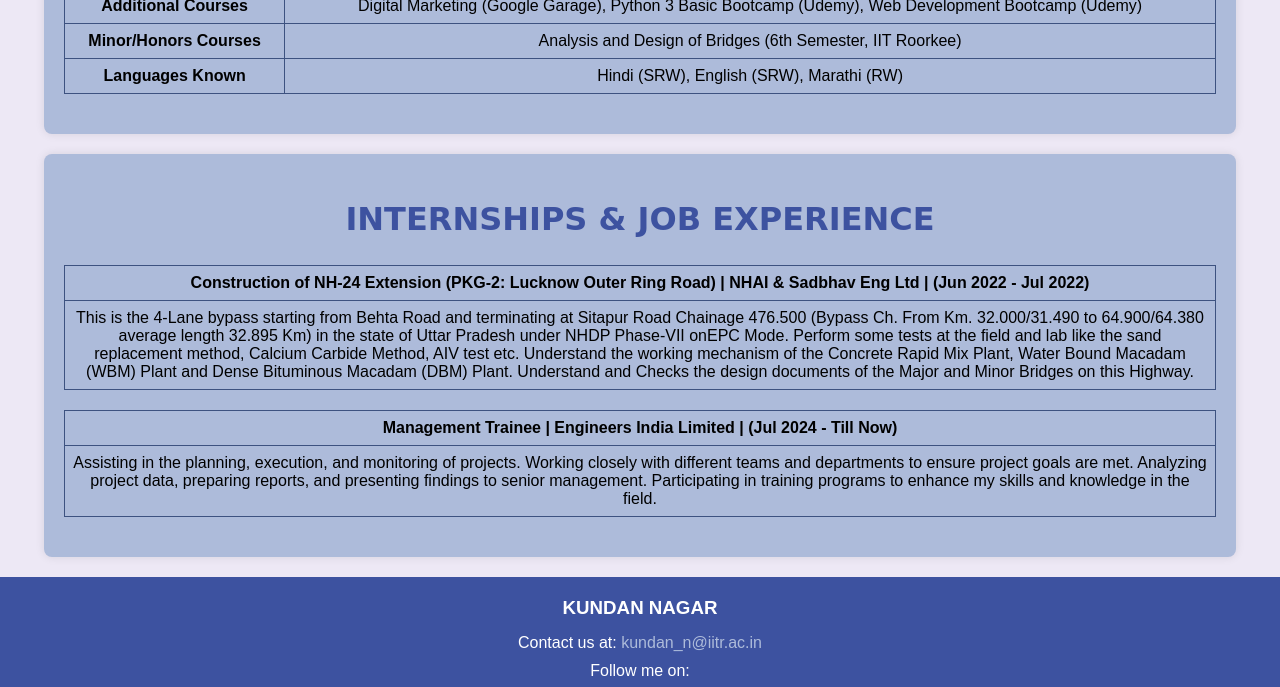
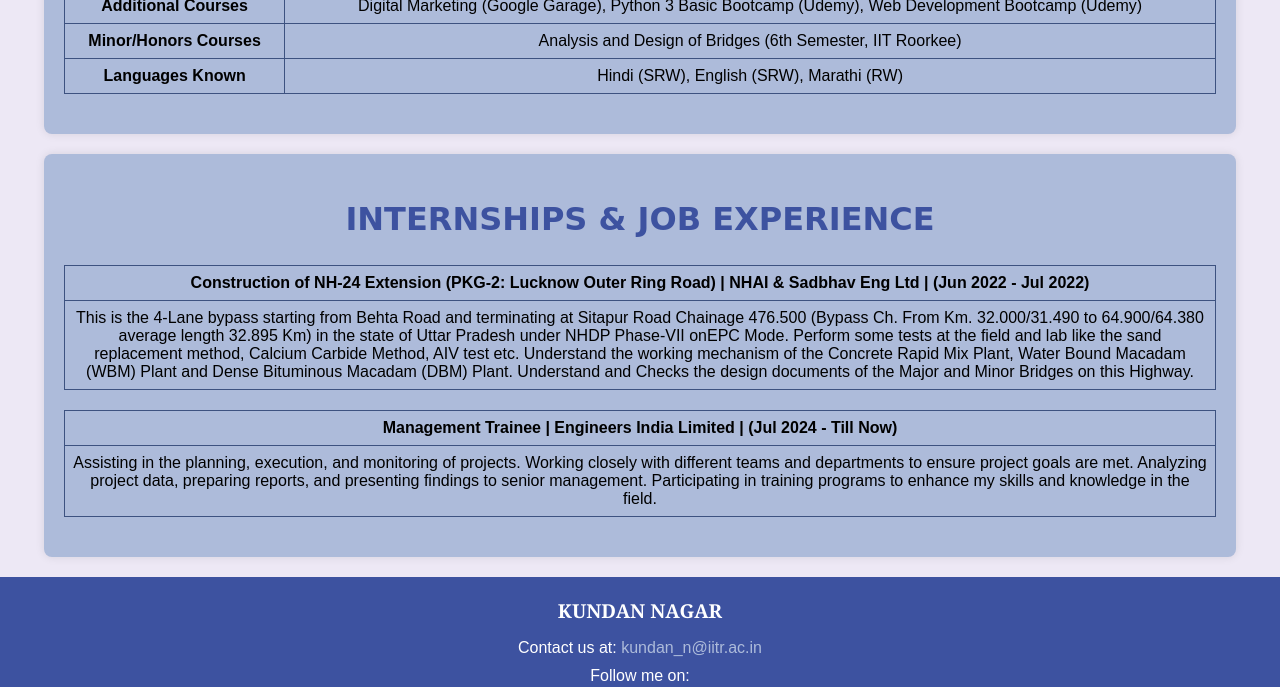
Before and after one commit to kundannagar/kundannagar.github.io, a plain HTML site: page index.html in a window 1280 px wide. Shown: the part 1839-2526 px from the top of the page. Drawn offline with Linux system fonts and the light colour scheme.

Commit message:
Update style.css

```diff
--- a/style.css
+++ b/style.css
@@ -152,6 +152,8 @@ footer {
 .footer-content h3 {
     margin: 0;
     padding-bottom: 10px;
+    font-size: larger;
+    font-family: Cambria, Cochin, Georgia, Times, 'Times New Roman', serif;
 }
 
 .footer-content p {
```
